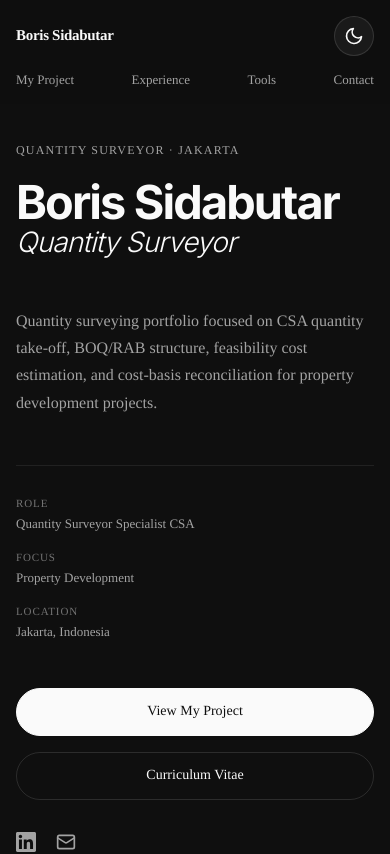
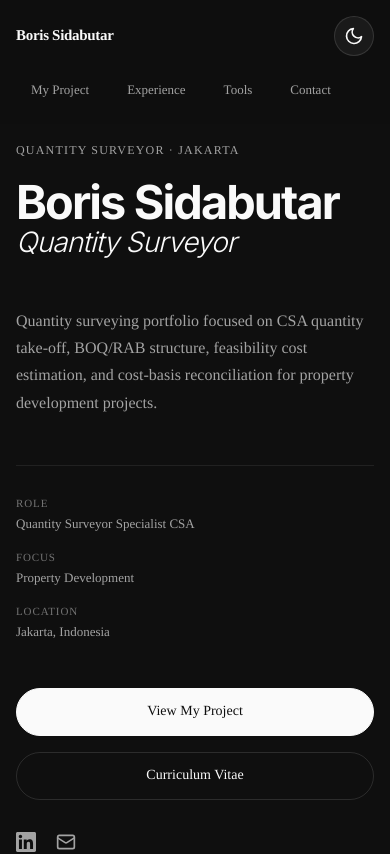
Before and after one commit to borprilyan-rgb/portfolio, a React (Vite) app: page / in a window 390 px wide. Shown: the top 854 px of the page. Built offline with nearby package versions, Linux system fonts and the light colour scheme; a web font is replaced by a local one.

Commit message:
3.3 More Visible Navbar

```diff
--- a/src/App.css
+++ b/src/App.css
@@ -150,19 +150,28 @@
 .nav nav {
   display: flex;
   align-items: center;
-  gap: clamp(24px, 4vw, 40px);
+  gap: 8px;
 }
 
 .nav nav a {
   position: relative;
+  display: inline-flex;
+  align-items: center;
+  justify-content: center;
+  min-height: 36px;
+  padding: 8px 14px;
+  border: 1px solid transparent;
+  border-radius: 999px;
   color: var(--nav-muted);
   font-size: 14px;
   font-weight: 500;
-  transition: color 200ms ease;
+  transition: color 200ms ease, border-color 200ms ease, background 200ms ease;
 }
 
 .nav nav a:hover,
 .nav nav a.active {
+  border-color: var(--line-med);
+  background: var(--accent-soft);
   color: var(--nav-text);
 }
 
@@ -910,12 +919,14 @@
   .nav nav {
     width: 100%;
     order: 3;
-    justify-content: space-between;
-    gap: 0;
+    justify-content: flex-start;
+    gap: 8px;
+    overflow-x: auto;
   }
 
   .nav nav a {
     font-size: 13px;
+    white-space: nowrap;
   }
 
   .hero {
```
